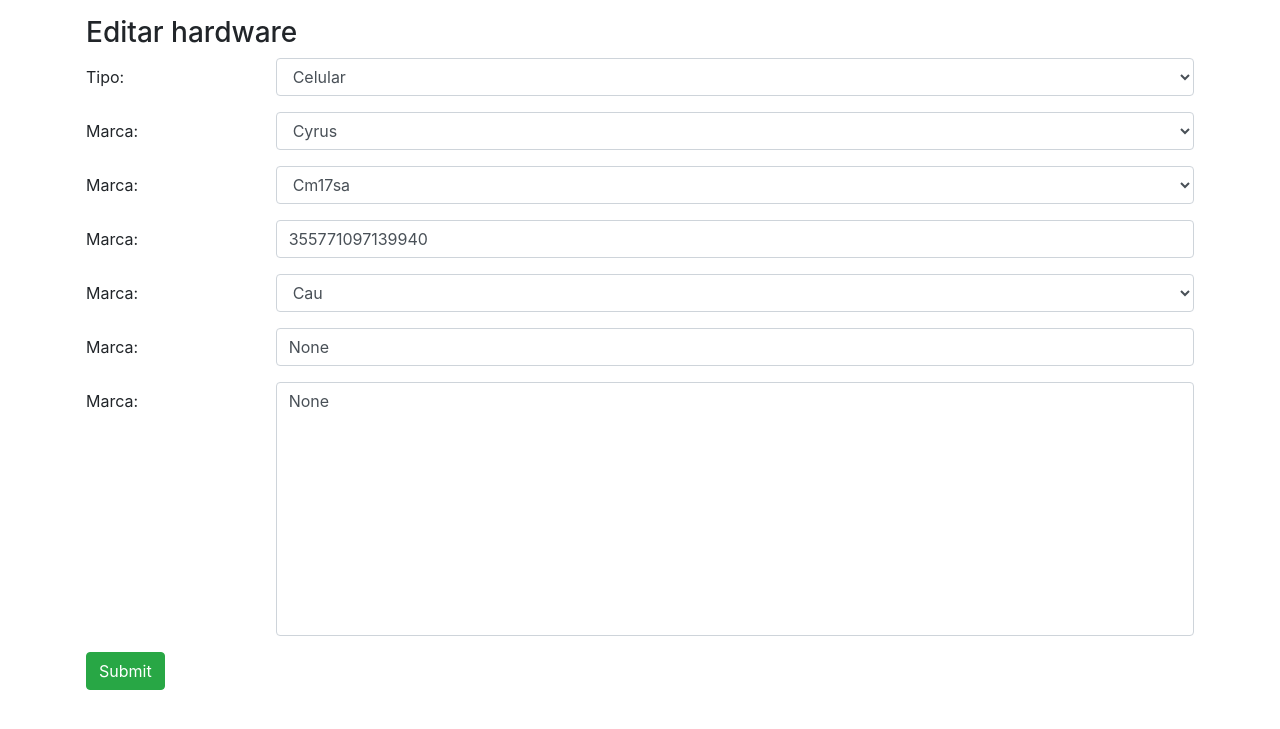
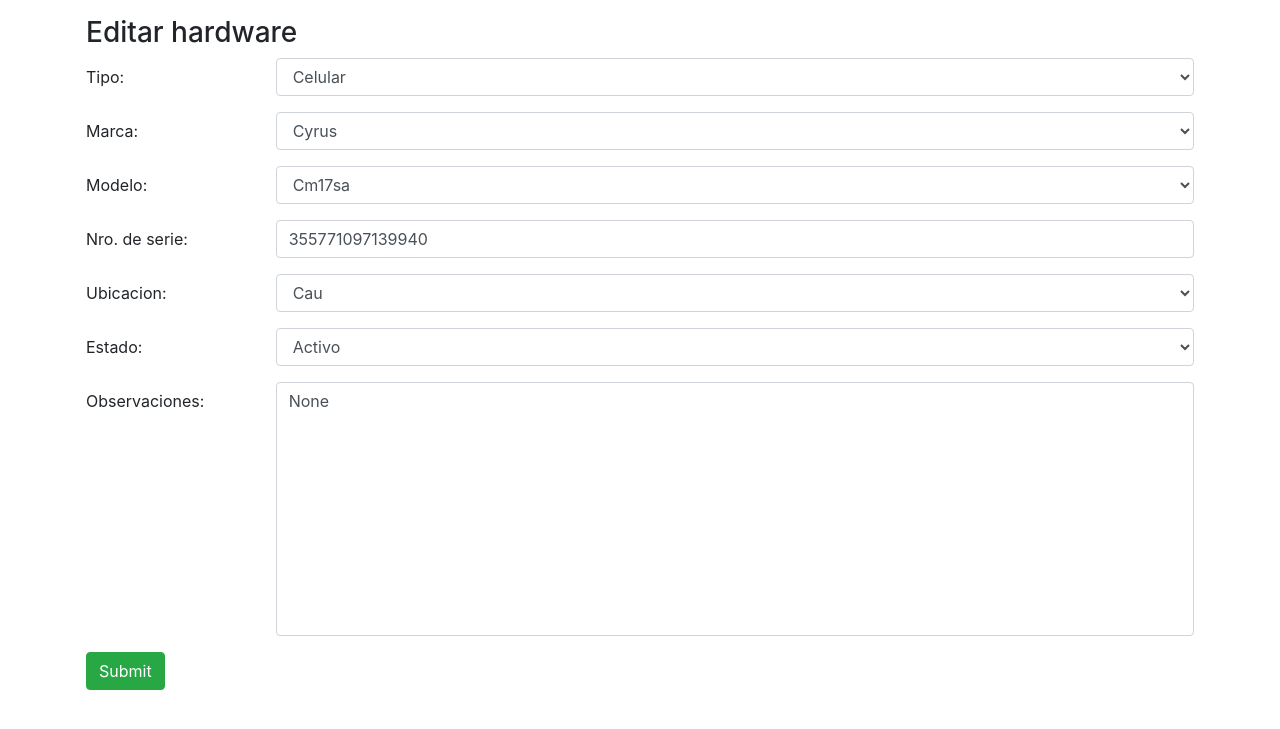
Before and after one commit to nicolasgonzalez98/inventario-aep, a Django app: page /edit/1917 in a window 1280 px wide. Shown: the top 729 px of the page. Run offline with Django 4.2, Linux system fonts and the light colour scheme; data comes from the database, SQL or seed files in the repository; both versions use the stored data as it was after the commit; some libraries are stand-ins or nearby versions.

Commit message:
actualizaciones

```diff
--- a/stockcau/stockaep/models.py
+++ b/stockcau/stockaep/models.py
@@ -3,6 +3,16 @@
 from django.forms import model_to_dict
 
 # Create your models here.
+
+##Opciones
+
+ESTADOS_HARDWARE = (
+    ('1', 'Activo'),
+    ('2', 'En uso'),
+    ('3', 'Fuera de Servicio'),
+    ('4', 'Scrap'),
+    ('5', 'RMA')
+)
 
 User = get_user_model()
 
@@ -45,7 +55,7 @@
     modelo = models.ForeignKey(Modelo, on_delete=models.CASCADE)
     nro_de_serie = models.CharField(max_length=100, null=False, default='', unique=True)
     ubicacion = models.ForeignKey(Ubicacion, on_delete=models.CASCADE)
-    estado = models.CharField(max_length=100, default='')
+    estado = models.CharField(max_length=100, default='1', choices=ESTADOS_HARDWARE)
     observaciones = models.TextField(max_length=500, default='')
 
     def toJSON(self):
@@ -58,6 +68,6 @@
     class Meta:
         ordering = ['tipo']
 
-class Contador(models.Model):
-    tipo = models.ForeignKey(Tipo, on_delete=models.CASCADE)
-    cantidad = models.IntegerField(default=0)
+# class Contador(models.Model):
+#     tipo = models.ForeignKey(Tipo, on_delete=models.CASCADE)
+#     cantidad = models.IntegerField(default=0)
--- a/stockcau/stockaep/templates/edit_hardware.html
+++ b/stockcau/stockaep/templates/edit_hardware.html
@@ -30,35 +30,35 @@
             </div>
 
             <div class="form-group row">
-                <label for="modelo" class="col-sm-2 col-form-label">Marca: </label>
+                <label for="modelo" class="col-sm-2 col-form-label">Modelo: </label>
                 <div class="col-sm-10">
                   {{edit_form.modelo}}
                 </div>
             </div>
 
             <div class="form-group row">
-                <label for="nro_de_serie" class="col-sm-2 col-form-label">Marca: </label>
+                <label for="nro_de_serie" class="col-sm-2 col-form-label">Nro. de serie: </label>
                 <div class="col-sm-10">
                   {{edit_form.nro_de_serie}}
                 </div>
             </div>
 
             <div class="form-group row">
-                <label for="ubicacion" class="col-sm-2 col-form-label">Marca: </label>
+                <label for="ubicacion" class="col-sm-2 col-form-label">Ubicacion: </label>
                 <div class="col-sm-10">
                   {{edit_form.ubicacion}}
                 </div>
             </div>
 
             <div class="form-group row">
-                <label for="estado" class="col-sm-2 col-form-label">Marca: </label>
+                <label for="estado" class="col-sm-2 col-form-label">Estado: </label>
                 <div class="col-sm-10">
                   {{edit_form.estado}}
                 </div>
             </div>
 
             <div class="form-group row">
-                <label for="observaciones" class="col-sm-2 col-form-label">Marca: </label>
+                <label for="observaciones" class="col-sm-2 col-form-label">Observaciones: </label>
                 <div class="col-sm-10">
                   {{edit_form.observaciones}}
                 </div>
--- a/stockcau/stockaep/templates/list_hardware.html
+++ b/stockcau/stockaep/templates/list_hardware.html
@@ -11,7 +11,7 @@
                         <small class="form-text text-muted">Nro. de serie: {{row.nro_de_serie}}</small>
                     </div>
                     <div class="row row-lg-2 p-3">
-                        <button class="btn btn-primary mr-3" data-toggle="modal" data-target="#ModalEdit{{row.id}}">Editar</button>
+                        <a href="/edit/{{row.id}}" class="btn btn-primary mr-3">Editar</a>
                         <button class="btn btn-danger mr-3" data-toggle="modal" data-target="#Modal{{row.id}}"> &times; Eliminar</button>
                     </div>
                 </div>
--- a/stockcau/stockaep/views.py
+++ b/stockcau/stockaep/views.py
@@ -109,6 +109,9 @@
             ubicacion, create = Ubicacion.objects.get_or_create(nombre=mayus_minus(str(dato[5])))
 
 
+            if dato[7] == None:
+                dato[7] = ''
+
             hard = Hardware.objects.create(tipo=tipo, marca=marca, modelo=modelo, ubicacion=ubicacion, nro_de_serie=mayus_minus(str(dato[4])), estado=mayus_minus(str(dato[6])), observaciones = mayus_minus(str(dato[7])))
             hard.save()
 
@@ -127,15 +130,13 @@
     edit_form = HardwareForm(to_edit.toJSON())
     ctx['edit_form'] = edit_form
     if request.method == 'POST':
-
         to_edit.tipo  = Tipo.objects.get(id=request.POST['tipo'])
-
-        # to_edit.marca = request.POST['marca']
-        # to_edit.modelo = request.POST['modelo']
-        # to_edit.nro_de_serie = request.POST['nro_de_serie']
-        # to_edit.ubicacion = request.POST['ubicacion']
-        # to_edit.estado = request.POST['estado']
-        # to_edit.observaciones = request.POST['observacionse']
+        to_edit.marca = Marca.objects.get(id=request.POST['marca'])
+        to_edit.modelo = Modelo.objects.get(id=request.POST['modelo'])
+        to_edit.nro_de_serie = request.POST['nro_de_serie']
+        to_edit.ubicacion = Ubicacion.objects.get(id=request.POST['ubicacion'])
+        to_edit.estado = request.POST['estado']
+        to_edit.observaciones = request.POST['observaciones']
         to_edit.save()
         return redirect('/')
     return render(request, 'edit_hardware.html', ctx)
```
Also changed, not shown: stockcau/db.sqlite3.
